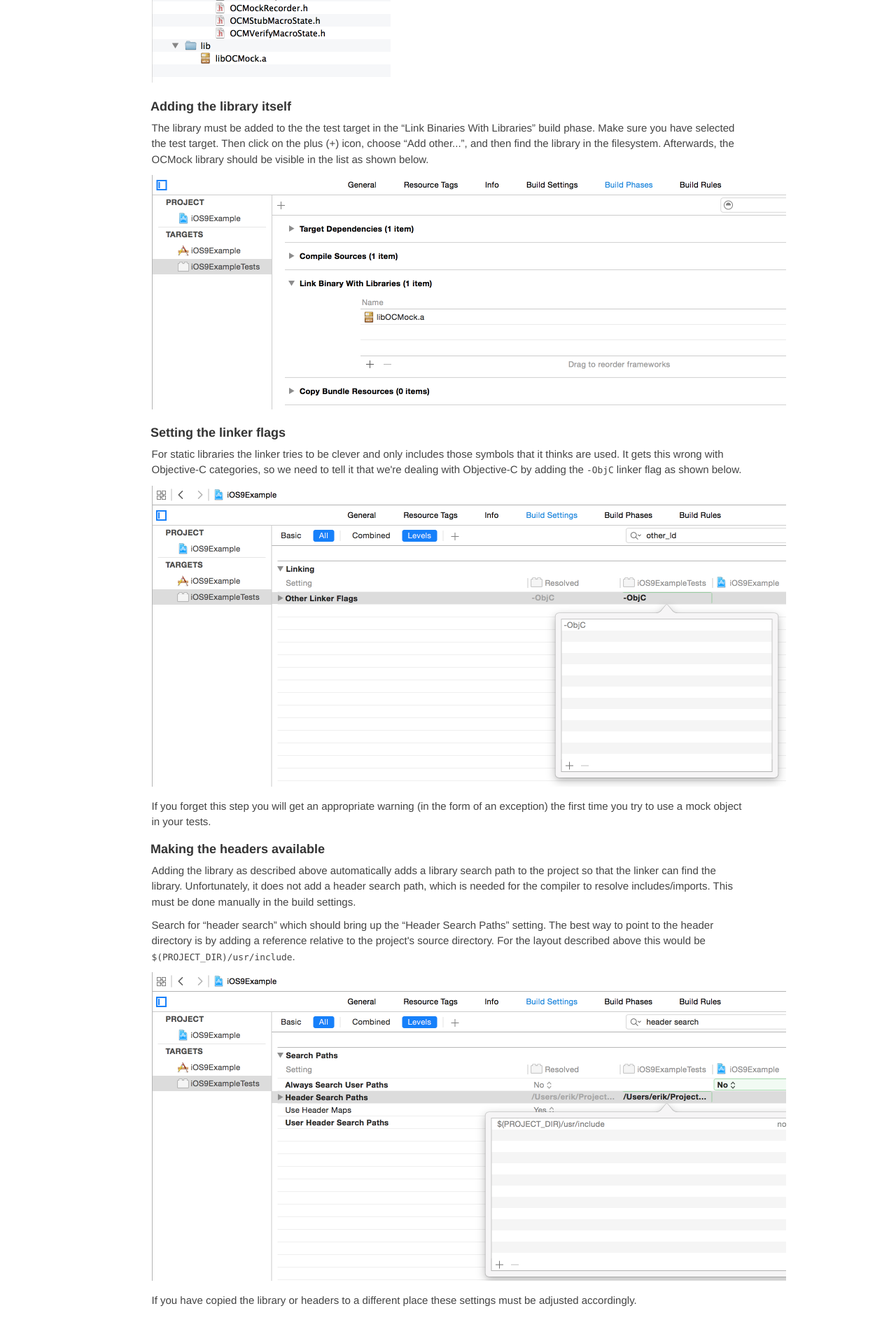
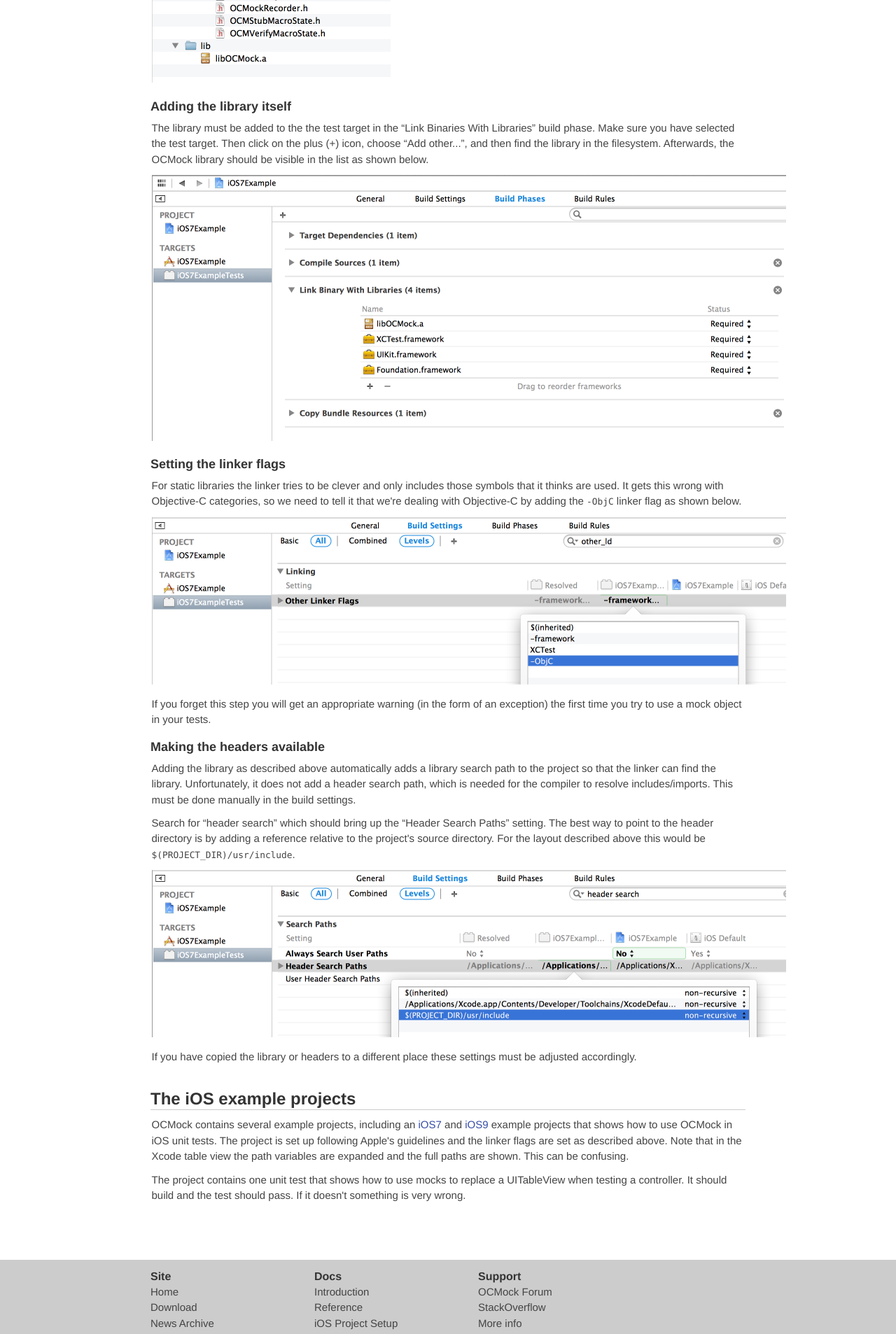
Before and after one commit to erikdoe/ocmock, a Jekyll site: the page built from ios.html, in a window 1280 px wide. Shown: the part 854-2760 px from the top of the page at 70% size. Built offline with Jekyll 4.4.1, drawn with Linux system fonts in a browser that asks for light colours; comment, search, counter and statistics services are not loaded.

Commit message:
Reverted to original screenshots.

```diff
--- a/ios.html
+++ b/ios.html
@@ -29,14 +29,14 @@ nosidebar: true
 
 <p>The library must be added to the the test target in the &ldquo;Link Binaries With Libraries&rdquo; build phase. Make sure you have selected the test target. Then click on the plus (+) icon, choose &ldquo;Add other...&rdquo;, and then find the library in the filesystem. Afterwards, the OCMock library should be visible in the list as shown below.
 
-<p><img src="{{ site.baseurl }}/images/ios9ex-step2-adding-lib.png" width="906" height="335">
+<p><img src="{{ site.baseurl }}/images/ios7ex-step2-adding-lib.png" width="906" height="380">
 
 
 <h3>Setting the linker flags</h3>
 
 <p>For static libraries the linker tries to be clever and only includes those symbols that it thinks are used. It gets this wrong with Objective-C categories, so we need to tell it that we're dealing with Objective-C by adding the <code>-ObjC</code> linker flag as shown below.
 
-<p><img src="{{ site.baseurl }}/images/ios9ex-step4-setting-ldflags.png" width="906" height="430">
+<p><img src="{{ site.baseurl }}/images/ios7ex-step4-setting-ldflags.png" width="906" height="239">
 
 <p>If you forget this step you will get an appropriate warning (in the form of an exception) the first time you try to use a mock object in your tests.
 
@@ -46,7 +46,7 @@ nosidebar: true
 <p>Adding the library as described above automatically adds a library search path to the project so that the linker can find the library. Unfortunately, it does not add a header search path, which is needed for the compiler to resolve includes/imports. This must be done manually in the build settings.
 
 <p>Search for &ldquo;header search&rdquo; which should bring up the &ldquo;Header Search Paths&rdquo; setting. The best way to point to the header directory is by adding a reference relative to the project's source directory. For the layout described above this would be <code>$(PROJECT_DIR)/usr/include</code>.
-<p><img src="{{ site.baseurl }}/images/ios9ex-step3-setting-headers.png" width="906" height="441">
+<p><img src="{{ site.baseurl }}/images/ios7ex-step3-setting-headers.png" width="906" height="239">
 
 <p>If you have copied the library or headers to a different place these settings must be adjusted accordingly.
 
```
